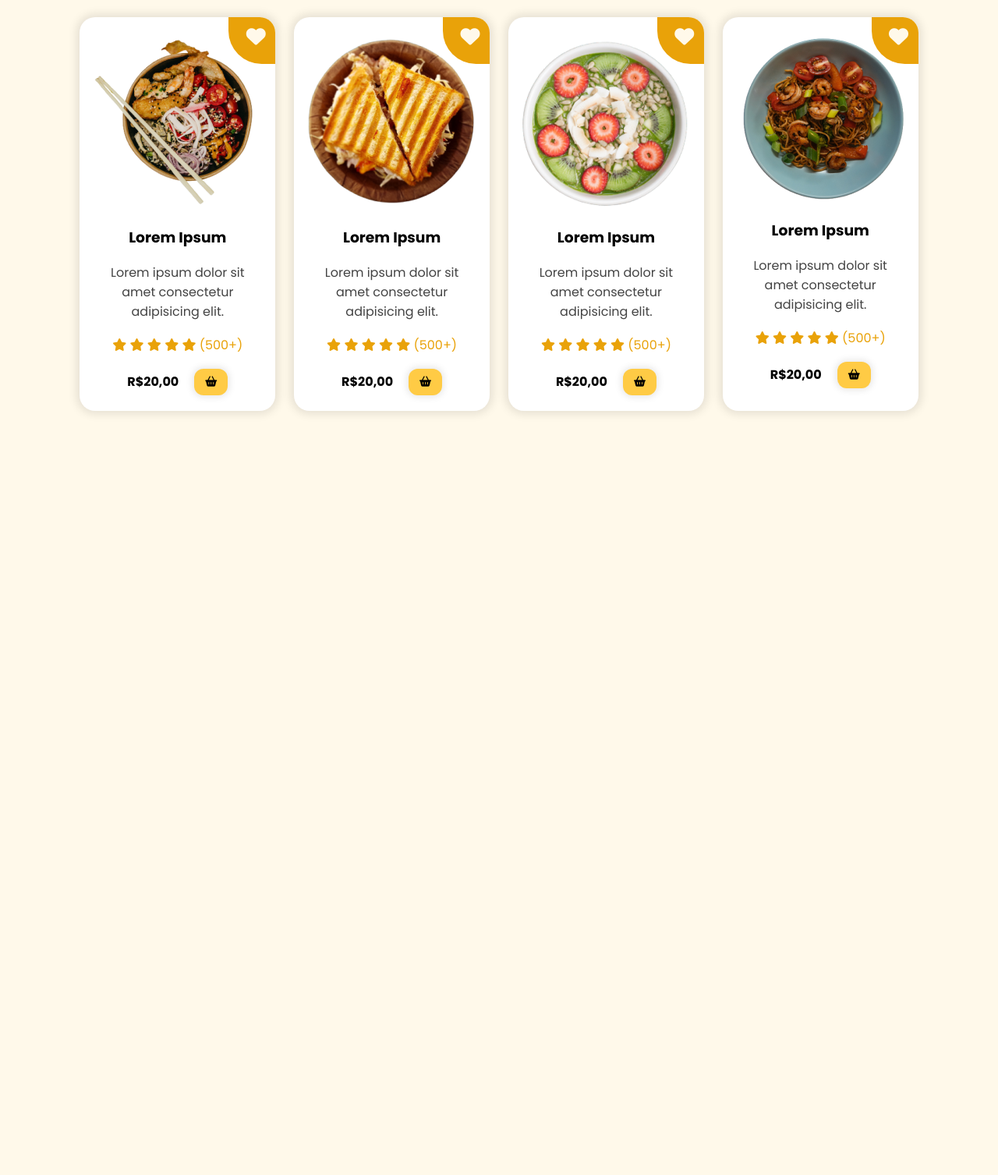
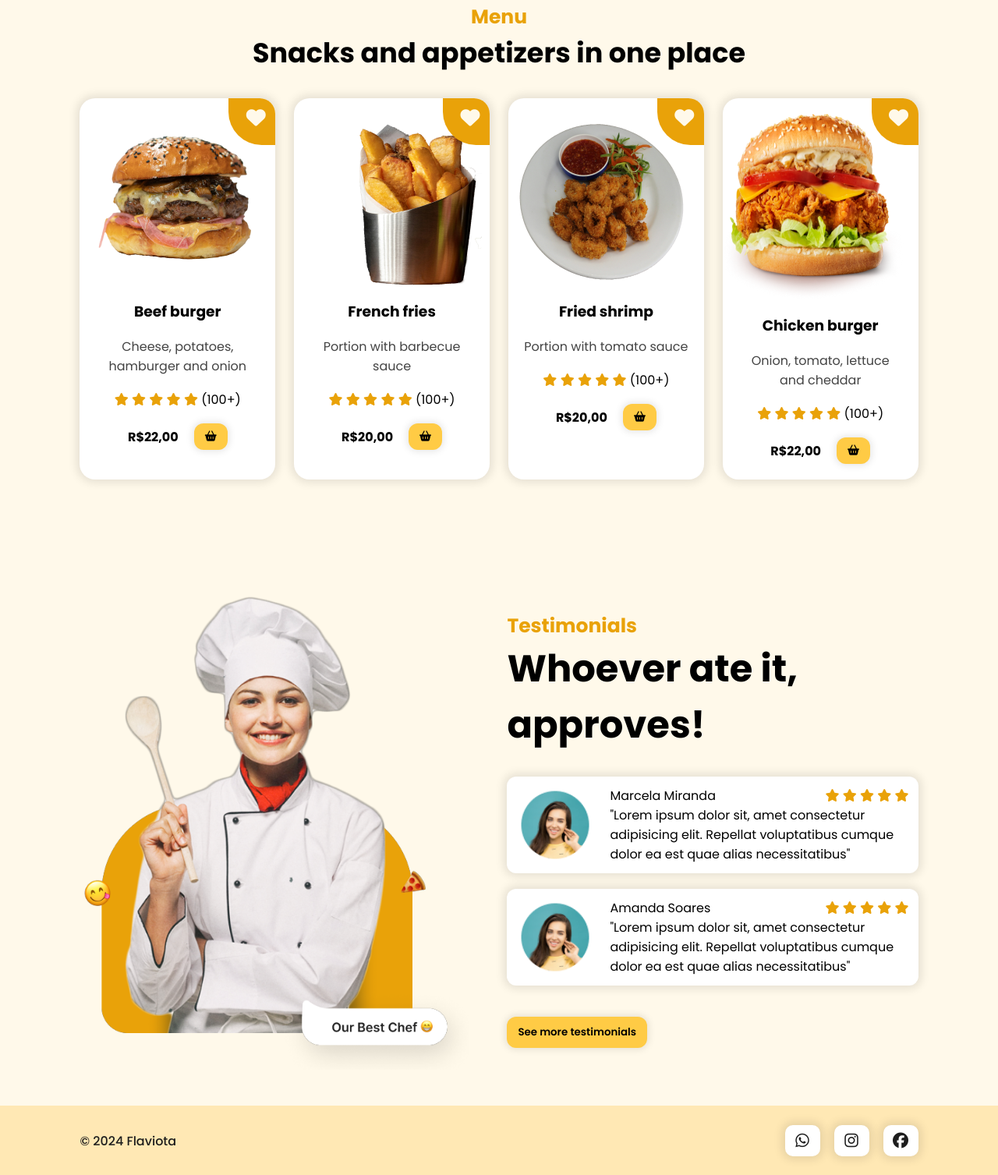
Before and after one commit to Flaviota/landing-page-burguer-shop, a plain HTML site: page index.html in a window 1280 px wide. Shown: the part 1032-2539 px from the top of the page at 78% size. Before the commit the page ends 1645 px from the top, so only its background shows below. Drawn offline with nearby package versions, Linux system fonts and the light colour scheme.

Commit message:
Adição de footer, avaliações e ajuste de imagens corretas

```diff
--- a/index.html
+++ b/index.html
@@ -3,13 +3,10 @@
 <head>
     <meta charset="UTF-8">
     <meta name="viewport" content="width=device-width, initial-scale=1.0">
-    <link rel="stylesheet" href="https://cdnjs.cloudflare.com/ajax/libs/font-awesome/6.6.0/css/all.min.css" integrity="sha512-Kc323vGBEqzTmouAECnVceyQqyqdsSiqLQISBL29aUW4U/M7pSPA/gEUZQqv1cwx4OnYxTxve5UMg5GT6L4JJg==" crossorigin="anonymous" referrerpolicy="no-referrer" />
+    <link rel="stylesheet" href="https://cdnjs.cloudflare.com/ajax/libs/font-awesome/6.5.1/css/all.min.css" integrity="sha512-DTOQO9RWCH3ppGqcWaEA1BIZOC6xxalwEsw9c2QQeAIftl+Vegovlnee1c9QX4TctnWMn13TZye+giMm8e2LwA==" crossorigin="anonymous" referrerpolicy="no-referrer" />
     <link rel="stylesheet" href="src/styles/styles.css">
-    <link rel="stylesheet" href="src/styles/header.css">
-    <link rel="stylesheet" href="src/styles/home.css">
-    <link rel="stylesheet" href="src/styles/menu.css">
-
     <script src="https://cdnjs.cloudflare.com/ajax/libs/jquery/3.7.1/jquery.min.js" integrity="sha512-v2CJ7UaYy4JwqLDIrZUI/4hqeoQieOmAZNXBeQyjo21dadnwR+8ZaIJVT8EE2iyI61OV8e6M8PP2/4hpQINQ/g==" crossorigin="anonymous" referrerpolicy="no-referrer"></script>
+    <script src="https://unpkg.com/scrollreveal"></script>
     <title>Landing page</title>
 </head>
 <body>
@@ -19,15 +16,16 @@
 
             <ul id="nav_list">
                 <li class="nav-item active">
-                    <a href="#home">Início</a>
+                    <a href="#home">Home</a>
                 </li>
                 <li class="nav-item">
-                    <a href="#menu">Cardápios</a>
+                    <a href="#menu">Menu</a>
                 </li>
                 <li class="nav-item">
-                    <a href="#testemonials">avaliações</a>
+                    <a href="#testimonials">Testimonials</a>
                 </li>
             </ul>
+
             <button class="btn-default">
                 Peça aqui
             </button>
@@ -36,23 +34,24 @@
                 <i class="fa-solid fa-bars"></i>
             </button>
         </nav>
+
         <div id="mobile_menu">
             <ul id="mobile_nav_list">
-                <li class="nav_item">
-                    <a href="#home">Início</a>
+                <li class="nav-item">
+                    <a href="#home">Home</a>
                 </li>
-                <li class="nav_item">
-                    <a href="#menu">Cardápios</a>
+                <li class="nav-item">
+                    <a href="#menu">Menu</a>
                 </li>
-                <li class="nav_item">
-                    <a href="#testemonials">avaliações</a>
+                <li class="nav-item">
+                    <a href="#testimonials">Testimonials</a>
                 </li>
             </ul>
-        </div>
 
             <button class="btn-default">
-           Peça aqui
+                Order here
             </button>
+        </div>
     </header>
 
     <main id="content">
@@ -60,30 +59,28 @@
             <div class="shape"></div>
             <div id="cta">
                 <h1 class="title">
-                    O sabor vai até
-                    <span>você</span>
+                    Your hunger calls for it, we deliver the
+                    <span>flavor</span>
                 </h1>
 
                 <p class="description">
-                    Lorem ipsum dolor sit amet,
-                    consectetur adipiscing elit.
-                    Sed do eiusmod tempor incididunt
+                    Our burger joint is passionate about authentic flavors and irresistible combinations
                  </p>
 
                 <div id="cta_buttons">
-                    <a href="#" class="btn_default">
-                        Ver cardápio
+                    <a href="#" class="btn-default">
+                        See menu
                     </a>
 
-                    <a href="tel:+55 99999-999" id="phone_button">
+                    <a href="tel:+55555555555" id="phone_button">
                         <button class="btn-default">
-                                <i class="fa-solid fa-phone"> </i>
+                            <i class="fa-solid fa-phone"></i>
                         </button>
-                        (51) 88344-3434
+                        (51) 92342-3243
                     </a>
                 </div>
 
-                  <div class="social-media-buttona">
+                <div class="social-media-buttons">
                     <a href="">
                         <i class="fa-brands fa-whatsapp"></i>
                     </a>
@@ -99,15 +96,13 @@
             </div>
 
             <div id="banner">
-                <img src="src/images/hero.png" alt="">
-
+                <img src="src/images/hero2.png" alt="">
             </div>
-
         </section>
 
         <section id="menu">
-            <h2 class="section-title">Cardápio</h2>
-            <h3 class="section-subtitle">Nossos pratos especiais</h3>
+            <h2 class="section-title">Menu</h2>
+            <h3 class="section-subtitle">Snacks and appetizers in one place</h3>
 
             <div id="dishes">
                 <div class="dish">
@@ -115,14 +110,14 @@
                         <i class="fa-solid fa-heart"></i>
                     </div>
 
-                    <img src="src/images/dish.png" class="dish-image" alt="">
+                    <img src="src/images/food1.png" class="dish-image" alt="">
 
                     <h3 class="dish-title">
-                        Lorem Ipsum
+                        Beef burger
                     </h3>
 
                     <span class="dish-description">
-                        Lorem ipsum dolor sit amet consectetur adipisicing elit.
+                        Cheese, potatoes, hamburger and onion
                     </span>
 
                     <div class="dish-rate">
@@ -131,7 +126,39 @@
                         <i class="fa-solid fa-star"></i>
                         <i class="fa-solid fa-star"></i>
                         <i class="fa-solid fa-star"></i>
-                        <span>(500+)</span>
+                        <span>(100+)</span>
+                    </div>
+
+                    <div class="dish-price">
+                        <h4>R$22,00</h4>
+                        <button class="btn-default">
+                            <i class="fa-solid fa-basket-shopping"></i>
+                        </button>
+                    </div>
+                </div>
+
+                <div class="dish">
+                    <div class="dish-heart">
+                        <i class="fa-solid fa-heart"></i>
+                    </div>
+
+                    <img src="src/images/food2.png" class="dish-image" alt="">
+
+                    <h3 class="dish-title">
+                        French fries
+                    </h3>
+
+                    <span class="dish-description">
+                        Portion with barbecue sauce
+                    </span>
+
+                    <div class="dish-rate">
+                        <i class="fa-solid fa-star"></i>
+                        <i class="fa-solid fa-star"></i>
+                        <i class="fa-solid fa-star"></i>
+                        <i class="fa-solid fa-star"></i>
+                        <i class="fa-solid fa-star"></i>
+                        <span>(100+)</span>
                     </div>
 
                     <div class="dish-price">
@@ -147,14 +174,14 @@
                         <i class="fa-solid fa-heart"></i>
                     </div>
 
-                    <img src="src/images/dish2.png" class="dish-image" alt="">
+                    <img src="src/images/food3.png" class="dish-image" alt="">
 
                     <h3 class="dish-title">
-                        Lorem Ipsum
+                        Fried shrimp
                     </h3>
 
                     <span class="dish-description">
-                        Lorem ipsum dolor sit amet consectetur adipisicing elit.
+                        Portion with tomato sauce
                     </span>
 
                     <div class="dish-rate">
@@ -163,7 +190,7 @@
                         <i class="fa-solid fa-star"></i>
                         <i class="fa-solid fa-star"></i>
                         <i class="fa-solid fa-star"></i>
-                        <span>(500+)</span>
+                        <span>(100+)</span>
                     </div>
 
                     <div class="dish-price">
@@ -179,14 +206,14 @@
                         <i class="fa-solid fa-heart"></i>
                     </div>
 
-                    <img src="src/images/dish3.png" class="dish-image" alt="">
+                    <img src="src/images/food4.png" class="dish-image" alt="">
 
                     <h3 class="dish-title">
-                        Lorem Ipsum
+                        Chicken burger
                     </h3>
 
                     <span class="dish-description">
-                        Lorem ipsum dolor sit amet consectetur adipisicing elit.
+                        Onion, tomato, lettuce and cheddar
                     </span>
 
                     <div class="dish-rate">
@@ -195,52 +222,104 @@
                         <i class="fa-solid fa-star"></i>
                         <i class="fa-solid fa-star"></i>
                         <i class="fa-solid fa-star"></i>
-                        <span>(500+)</span>
+                        <span>(100+)</span>
                     </div>
 
                     <div class="dish-price">
-                        <h4>R$20,00</h4>
-                        <button class="btn-default">
-                            <i class="fa-solid fa-basket-shopping"></i>
-                        </button>
-                    </div>
-                </div>
-
-                <div class="dish">
-                    <div class="dish-heart">
-                        <i class="fa-solid fa-heart"></i>
-                    </div>
-
-                    <img src="src/images/dish4.png" class="dish-image" alt="">
-
-                    <h3 class="dish-title">
-                        Lorem Ipsum
-                    </h3>
-
-                    <span class="dish-description">
-                        Lorem ipsum dolor sit amet consectetur adipisicing elit.
-                    </span>
-
-                    <div class="dish-rate">
-                        <i class="fa-solid fa-star"></i>
-                        <i class="fa-solid fa-star"></i>
-                        <i class="fa-solid fa-star"></i>
-                        <i class="fa-solid fa-star"></i>
-                        <i class="fa-solid fa-star"></i>
-                        <span>(500+)</span>
-                    </div>
-
-                    <div class="dish-price">
-                        <h4>R$20,00</h4>
+                        <h4>R$22,00</h4>
                         <button class="btn-default">
                             <i class="fa-solid fa-basket-shopping"></i>
                         </button>
                     </div>
                 </div>
             </div>
+        </section>
 
+        <section id="testimonials">
+            <img src="src/images/chef.png" id="testimonial_chef" alt="">
+
+            <div id="testimonials_content">
+                <h2 class="section-title">
+                    Testimonials
+                </h2>
+                <h3 class="section-subtitle">
+                    Whoever ate it, approves!
+                </h3>
+
+                <div id="feedbacks">
+                    <div class="feedback">
+                        <img src="src/images/avatar.png" class="feedback-avatar" alt="">
+
+                        <div class="feedback-content">
+                            <p>
+                                Marcela Miranda
+                                <span>
+                                    <i class="fa-solid fa-star"></i>
+                                    <i class="fa-solid fa-star"></i>
+                                    <i class="fa-solid fa-star"></i>
+                                    <i class="fa-solid fa-star"></i>
+                                    <i class="fa-solid fa-star"></i>
+                                </span>
+                            </p>
+                            <p>
+                                "Lorem ipsum dolor sit, amet consectetur adipisicing elit.
+                                Repellat voluptatibus cumque dolor ea est quae alias necessitatibus"
+                            </p>
+                        </div>
+                    </div>
+
+                    <div class="feedback">
+                        <img src="src/images/avatar.png" class="feedback-avatar" alt="">
+
+                        <div class="feedback-content">
+                            <p>
+                                Amanda Soares
+                                <span>
+                                    <i class="fa-solid fa-star"></i>
+                                    <i class="fa-solid fa-star"></i>
+                                    <i class="fa-solid fa-star"></i>
+                                    <i class="fa-solid fa-star"></i>
+                                    <i class="fa-solid fa-star"></i>
+                                </span>
+                            </p>
+                            <p>
+                                "Lorem ipsum dolor sit, amet consectetur adipisicing elit.
+                                Repellat voluptatibus cumque dolor ea est quae alias necessitatibus"
+                            </p>
+                        </div>
+                    </div>
+                </div>
+
+                <button class="btn-default">
+                    See more testimonials
+                </button>
+            </div>
         </section>
     </main>
+
+    <footer>
+        <img src="src/images/wave.svg" alt="">
+
+        <div id="footer_items">
+            <span id="copyright">
+                &copy 2024 Flaviota
+            </span>
+
+            <div class="social-media-buttons">
+                <a href="">
+                    <i class="fa-brands fa-whatsapp"></i>
+                </a>
+
+                <a href="">
+                    <i class="fa-brands fa-instagram"></i>
+                </a>
+
+                <a href="">
+                    <i class="fa-brands fa-facebook"></i>
+                </a>
+            </div>
+        </div>
+    </footer>
     <script src="src/javascript/script.js"></script>
 </body>
 </html>
--- a/src/javascript/script.js
+++ b/src/javascript/script.js
@@ -1,8 +1,60 @@
 $(document).ready(function() {
-    $('#mobile_btn').on('click', function() {
+    $('#mobile_btn').on('click', function () {
         $('#mobile_menu').toggleClass('active');
         $('#mobile_btn').find('i').toggleClass('fa-x');
+    });
+
+    const sections = $('section');
+    const navItems = $('.nav-item');
+
+    $(window).on('scroll', function () {
+        const header = $('header');
+        const scrollPosition = $(window).scrollTop() - header.outerHeight();
+
+        let activeSectionIndex = 0;
+
+        if (scrollPosition <= 0) {
+            header.css('box-shadow', 'none');
+        } else {
+            header.css('box-shadow', '5px 1px 5px rgba(0, 0, 0, 0.1');
+        }
+
+        sections.each(function(i) {
+            const section = $(this);
+            const sectionTop = section.offset().top - 96;
+            const sectionBottom = sectionTop+ section.outerHeight();
+
+            if (scrollPosition >= sectionTop && scrollPosition < sectionBottom) {
+                activeSectionIndex = i;
+                return false;
+            }
+        })
+
+        navItems.removeClass('active');
+        $(navItems[activeSectionIndex]).addClass('active');
+    });
+
+    ScrollReveal().reveal('#cta', {
+        origin: 'left',
+        duration: 2000,
+        distance: '20%'
+    });
+
+    ScrollReveal().reveal('.dish', {
+        origin: 'left',
+        duration: 2000,
+        distance: '20%'
+    });
+
+    ScrollReveal().reveal('#testimonial_chef', {
+        origin: 'left',
+        duration: 1000,
+        distance: '20%'
     })
 
-
+    ScrollReveal().reveal('.feedback', {
+        origin: 'right',
+        duration: 1000,
+        distance: '20%'
+    })
 });
--- /dev/null
+++ b/src/styles/footer.css
@@ -0,0 +1,22 @@
+footer {
+    background-color: var(--color-primary-2);
+}
+
+#footer_items {
+    display: flex;
+    justify-content: space-between;
+    padding: 0px 8% 24px 8%;
+    align-items: center;
+}
+
+#copyright {
+    color: var(--color-neutral-1);;
+    font-weight: 500;
+}
+
+@media screen and (max-width: 600px) {
+    #footer_items {
+        flex-direction: column;
+        gap: 20px;
+    }
+}
--- a/src/styles/menu.css
+++ b/src/styles/menu.css
@@ -43,13 +43,58 @@
     border-radius: 0px 37.5px 0px 42.5px;
 }
 
+#menu {
+    display: flex;
+    flex-direction: column;
+    align-items: center;
+    justify-content: center;
+    min-height: 100vh;
+}
+
+#dishes {
+    width: 100%;
+    display: flex;
+    justify-content: center;
+    gap: 24px;
+    margin-top: 32px;
+}
+
+.dish {
+    display: flex;
+    flex-direction: column;
+    align-items: center;
+    border-radius: 20px;
+    gap: 18px;
+    width: 25%;
+    padding: 20px;
+    background-color: var(--color-neutral-0);
+    box-shadow: 0px 0px 12px 4px rgba(0, 0, 0, 0.1);
+    position: relative;
+    overflow: hidden;
+}
+
+.dish-heart {
+    position: absolute;
+    background-color: var(--color-primary-6);
+    display: flex;
+    align-items: center;
+    justify-content: center;
+    font-size: 1.563rem;
+    color: var(--color-primary-1);
+    width: 70px;
+    height: 70px;
+    right: -10px;
+    top: -10px;
+    border-radius: 0px 37.5px 0px 42.5px;
+}
+
 .dish-description {
     color: #434343;
     text-align: center;
 }
 
-.dish-rate {
-    color: #e9a209;
+.dish-rate i {
+    color: var(--color-primary-6);
 }
 
 .dish-price {
@@ -59,13 +104,14 @@
 }
 
 @media screen and (max-width: 1170px) {
-    #dihes {
+    #dishes {
         flex-wrap: wrap;
         justify-content: center;
     }
 
     .dish {
         width: calc(50% - 12px);
+    }
 }
 
 @media screen and (max-width: 600px) {
@@ -77,6 +123,3 @@
         text-align: center;
     }
 }
-
-
-}
--- a/src/styles/styles.css
+++ b/src/styles/styles.css
@@ -1,4 +1,21 @@
 @import url('https://fonts.googleapis.com/css2?family=Poppins:ital,wght@0,100;0,200;0,300;0,400;0,500;0,600;0,700;0,800;0,900;1,100;1,200;1,300;1,400;1,500;1,600;1,700;1,800;1,900&display=swap');
+@import url('header.css');
+@import url('home.css');
+@import url('menu.css');
+@import url('testimonials.css');
+@import url('footer.css');
+
+:root {
+    --color-primary-1: #fff9ea;
+    --color-primary-2: #ffe8b4;
+    --color-primary-3: #f8d477;
+    --color-primary-4: #ffe100;
+    --color-primary-5: #ffcb45;
+    --color-primary-6: #e9a209;
+
+    --color-neutral-0: #fff;
+    --color-neutral-1: #1d1d1d;
+}
 
 * {
     font-family: 'Poppins', sans-serif;
@@ -12,7 +29,7 @@ html {
 }
 
 body {
-    background-color: #fff9ea;
+    background-color: var(--color-primary-1);
 }
 
 section {
@@ -24,7 +41,7 @@ section {
     display: flex;
     align-items: center;
     justify-content: center;
-    background-color: #ffcb45;
+    background-color: var(--color-primary-5);
     border-radius: 12px;
     padding: 10px 14px;
     font-weight: 600;
@@ -34,12 +51,12 @@ section {
 }
 
 .btn-default:hover {
-    background-color:#f8d477;
+    background-color: var(--color-primary-3);
 }
 
 .social-media-buttons {
     display: flex;
-    gap: 10px;
+    gap: 18px;
 }
 
 .social-media-buttons a {
@@ -48,11 +65,11 @@ section {
     justify-content: center;
     width: 45px;
     height: 40px;
-    background-color: #fff;
-    font-size: 1.2rem;
+    background-color: var(--color-neutral-0);
+    font-size: 1.25rem;
     border-radius: 10px;
     text-decoration: none;
-    color: #1d1d1d;
+    color: var(--color-neutral-1);;
     box-shadow: 0px 0px 12px 4px rgba(0, 0, 0, 0.1);
     transition: box-shadow .3s ease;
 }
@@ -62,7 +79,7 @@ section {
 }
 
 .section-title {
-    color: #e9a209;
+    color: var(--color-primary-6);
     font-size: 1.563rem;
 }
 
--- /dev/null
+++ b/src/styles/testimonials.css
@@ -0,0 +1,90 @@
+#testimonials {
+    min-height: calc(100vh - 91px);
+    display: flex;
+    align-items: center;
+    justify-content: center;
+    gap: 48px;
+}
+
+#testimonial_chef {
+    width: 500px;
+    height: auto;
+}
+
+#testimonials .section-subtitle {
+    font-size: 3rem;
+}
+
+#testimonials_content {
+    width: 50%;
+}
+
+#feedbacks {
+    display: flex;
+    flex-direction: column;
+    gap: 20px;
+    margin-bottom: 40px;
+    margin-top: 30px;
+}
+
+.feedback {
+    display: flex;
+    align-items: center;
+    gap: 20px;
+    background-color: var(--color-neutral-0);
+    padding: 12px;
+    border-radius: 12px;
+    box-shadow: 0px 0px 12px 4px rgba(0, 0, 0, 0.1);
+}
+
+.feedback-avatar {
+    width: 100px;
+    height: 100px;
+    border-radius: 100%;
+    object-fit: cover;
+}
+
+.feedback-content p {
+    display: flex;
+    justify-content: space-between;
+}
+
+.feedback-content p span {
+    color: var(--color-primary-6);
+}
+
+@media screen and (max-width: 1170px) {
+    #testimonials {
+        flex-direction: column;
+    }
+
+    #testimonials .section-subtitle {
+        text-align: center;
+        font-size: 2.5rem;
+    }
+
+    #testimonial_chef {
+        display: none;
+    }
+
+    #testimonials_content {
+        width: 70%;
+        display: flex;
+        flex-direction: column;
+        align-items: center;
+    }
+}
+
+@media screen and (max-width: 600px) {
+    #testimonials .section-subtitle {
+        font-size: 2rem;
+    }
+
+    #testimonials_content {
+        width: 100%;
+    }
+
+    .feedback {
+        flex-direction: column;
+    }
+}
```
Also changed, not shown: src/styles/header.css (+7 -6 lines), src/styles/home.css (+6 -7 lines), src/images/avatar.png (added), src/images/chef.png (added), src/images/dish.png (deleted), src/images/dish2.png (deleted), src/images/dish3.png (deleted), src/images/dish4.png (deleted), src/images/food1.png (added), src/images/food2.png (added), src/images/food3.png (added), src/images/food4.png (added), src/images/hero.png (deleted), src/images/hero2.png (added). Lines whose indentation alone changed are shown as unchanged.
